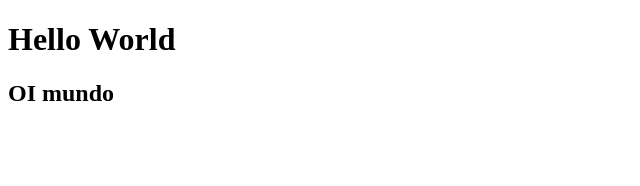
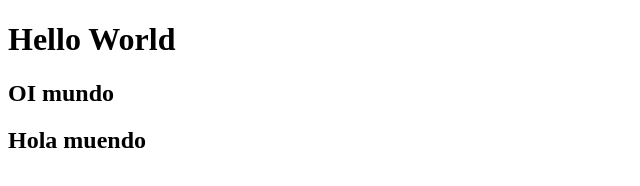
Before and after one commit to MelonMusk623/aula_git_inf3, a plain HTML site: page index.html in a window 1280 px wide. Shown: the whole page, without its empty margins (0-640 px from the left). Drawn offline with Linux system fonts and the light colour scheme.

Commit message:
Terceiro Commit

```diff
--- a/index.html
+++ b/index.html
@@ -8,5 +8,6 @@
 <body>
         <H1>Hello World</H1>
         <h2>OI mundo</h2>
+        <h2>Hola muendo</h2>
 </body>
 </html>
```
